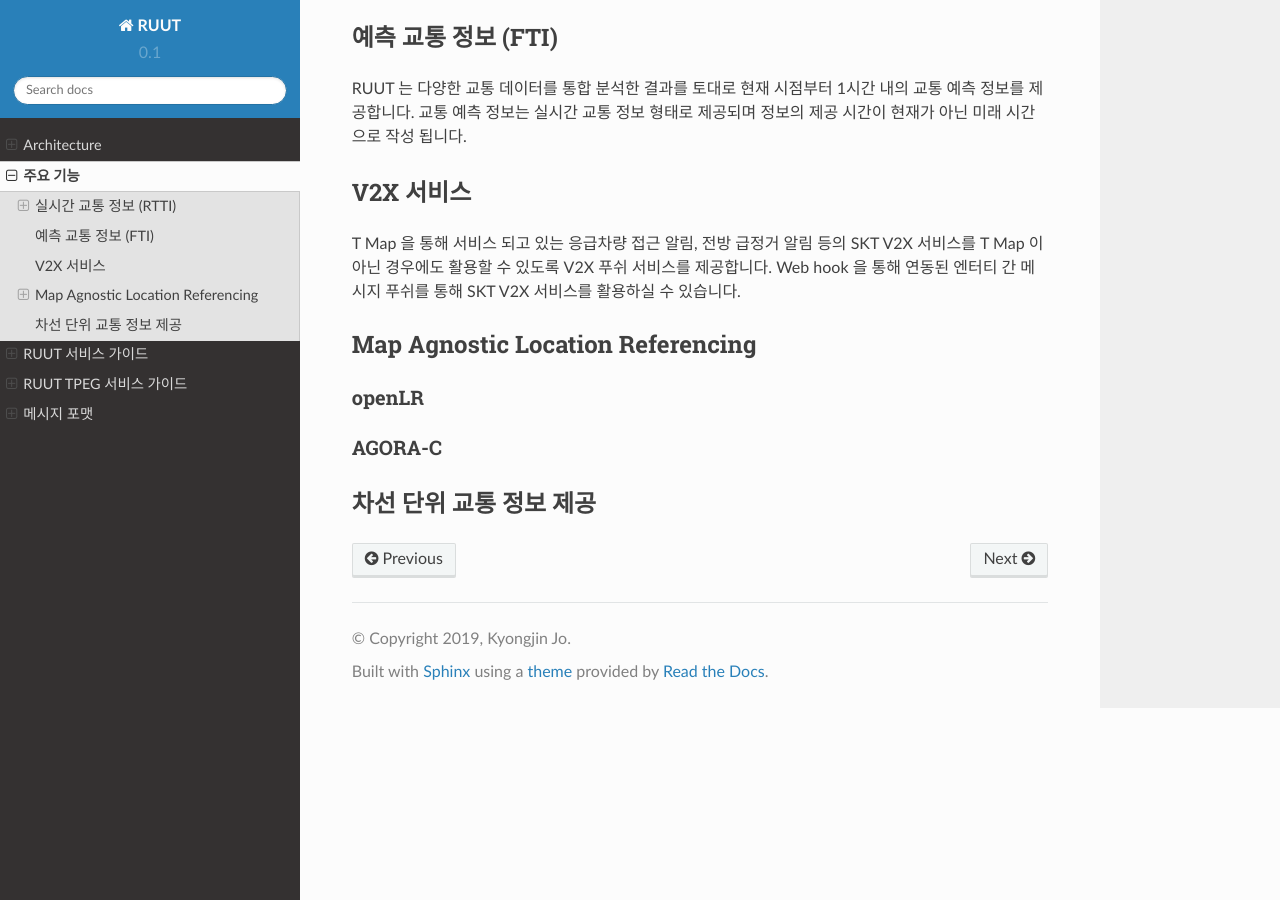
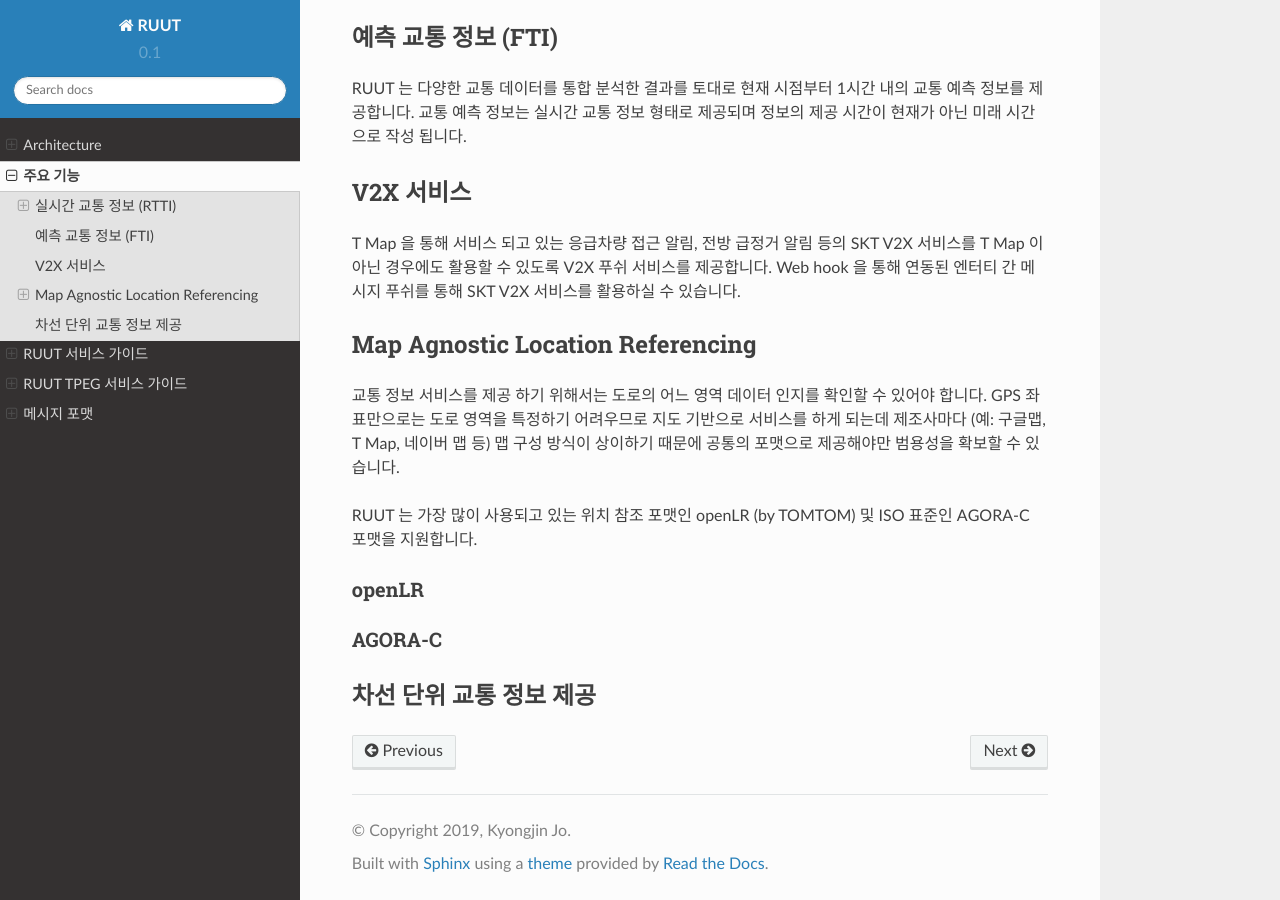
Before and after one commit to harudium/dyrods, a Sphinx documentation site: the page built from docs/source/functions.rst, in a window 1280 px wide and 900 px high, scrolled down 645 px. Built offline with Sphinx 7.4.7 and the Read the Docs theme 2.0.0, drawn with Linux system fonts in a browser that asks for light colours.

Commit message:
Update functions.rst

```diff
--- a/docs/source/functions.rst
+++ b/docs/source/functions.rst
@@ -24,6 +24,10 @@
 
 Map Agnostic Location Referencing
 -------------
+교통 정보 서비스를 제공 하기 위해서는 도로의 어느 영역 데이터 인지를 확인할 수 있어야 합니다. GPS 좌표만으로는 도로 영역을 특정하기 어려우므로 지도 기반으로 서비스를 하게 되는데 제조사마다 (예: 구글맵, T Map, 네이버 맵 등) 맵 구성 방식이 상이하기 때문에 공통의 포맷으로 제공해야만 범용성을 확보할 수 있습니다.
+
+RUUT 는 가장 많이 사용되고 있는 위치 참조 포맷인 openLR (by TOMTOM) 및 ISO 표준인 AGORA-C 포맷을 지원합니다.
+
 openLR
 '''''''''''''
 AGORA-C
```
